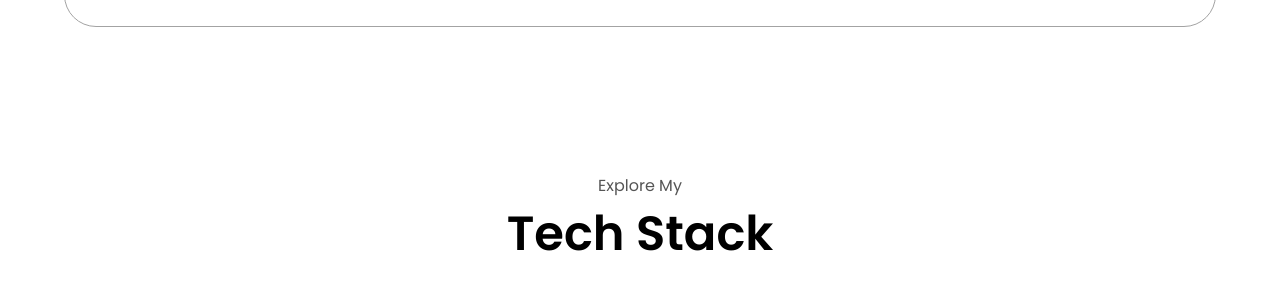
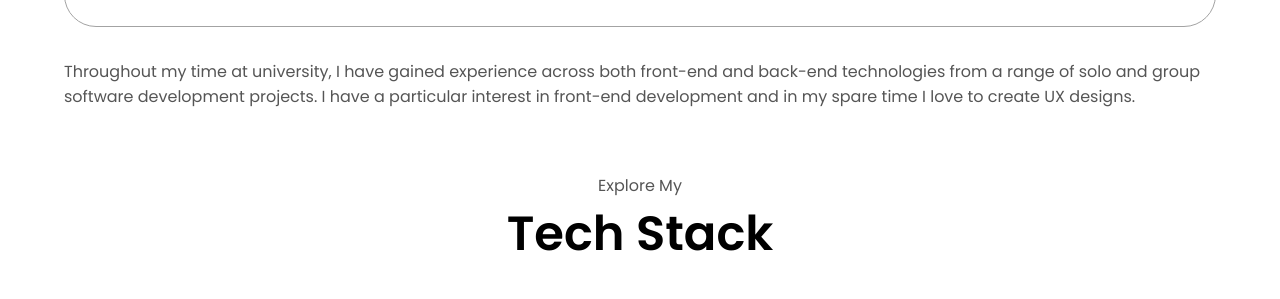
Before and after one commit to PhoebeArrowsmith/html-css-js-portfolio, a plain HTML site: page index.html in a window 1280 px wide. Shown: the part 1638-1937 px from the top of the page. Drawn offline with Linux system fonts and the light colour scheme.

Commit message:
text color

```diff
--- a/index.html
+++ b/index.html
@@ -95,7 +95,7 @@
                         </div>
                     </div> -->
                  <div class="text-container" >
-                    <p style="color: #ffff">Throughout my time at university, I have gained experience across both front-end and back-end technologies from a range of solo and group software development projects. I have a particular interest in front-end development and in my spare time I love to create UX designs.</p>
+                    <p >Throughout my time at university, I have gained experience across both front-end and back-end technologies from a range of solo and group software development projects. I have a particular interest in front-end development and in my spare time I love to create UX designs.</p>
                 </div>
             </div>
         </div>
```
